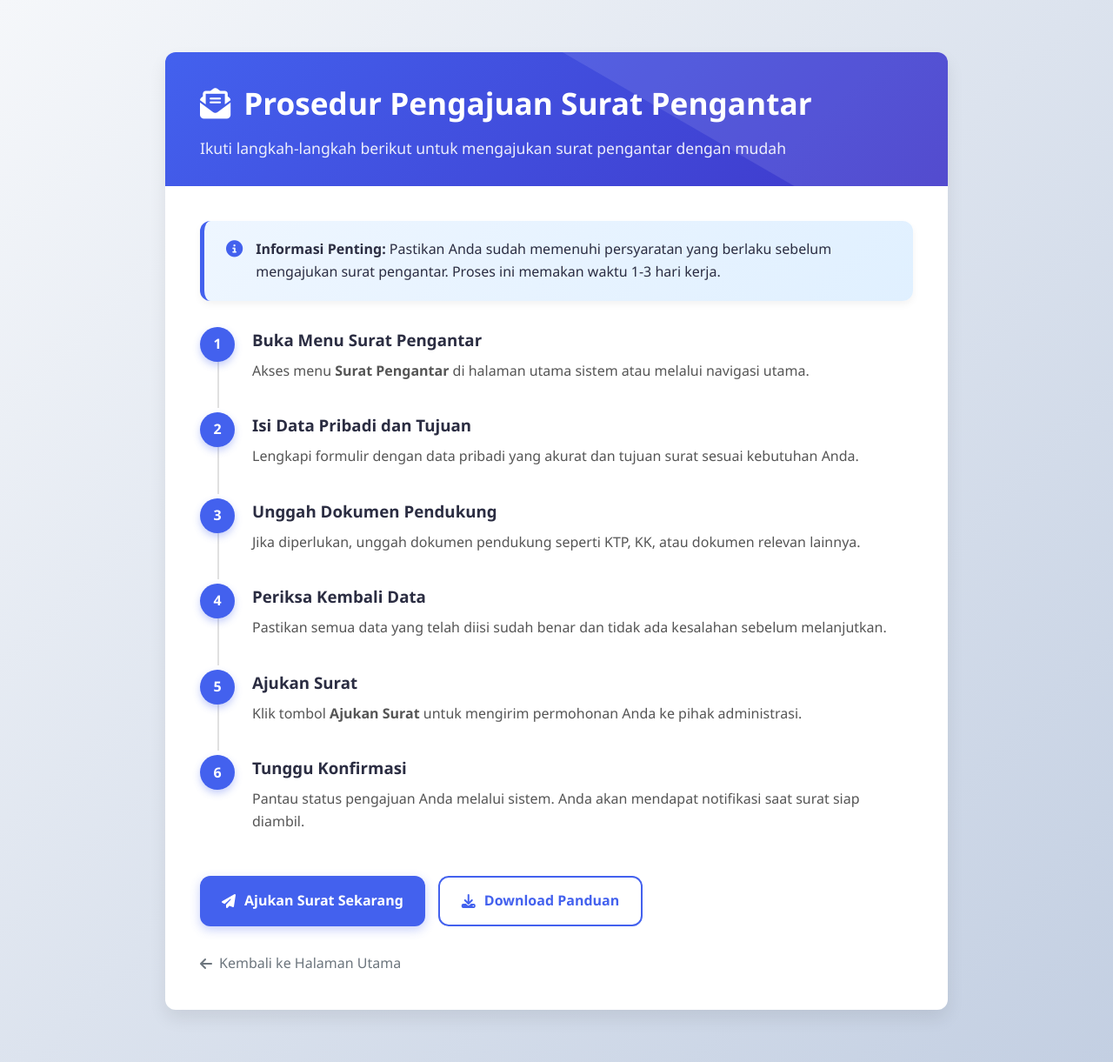
After one commit to NOFRIANSAFUTRA/web_bariah, a PHP site: page /pengantar.php in a window 1280 px wide. The commit adds this page. Shown: the whole page at 87% size. Run offline with PHP 8.4, Linux system fonts and the light colour scheme; a stand-in replaces the project's code that opens the database connection.

Commit message:
update halaman pengantar dan tombol ajukan

```diff
--- a/form_pengajuan.php
+++ b/form_pengajuan.php
@@ -35,8 +35,6 @@ switch ($jenis_surat) {
         $nama_surat = 'Rekomendasi Nikah';
         break;
     default:
-        header("Location: dashboard.php");
-        exit();
 }
 
 // Ambil data user dari database
@@ -104,6 +102,7 @@ if ($_SERVER['REQUEST_METHOD'] === 'POST') {
 
 <!DOCTYPE html>
 <html lang="id">
+
 <head>
     <meta charset="UTF-8">
     <meta name="viewport" content="width=device-width, initial-scale=1.0">
@@ -233,6 +232,7 @@ if ($_SERVER['REQUEST_METHOD'] === 'POST') {
         }
     </style>
 </head>
+
 <body>
     <div class="container">
         <div class="form-header">
@@ -287,4 +287,5 @@ if ($_SERVER['REQUEST_METHOD'] === 'POST') {
         </form>
     </div>
 </body>
+
 </html>
--- /dev/null
+++ b/pengantar.php
@@ -0,0 +1,331 @@
+<!DOCTYPE html>
+<html lang="id">
+
+<head>
+  <meta charset="UTF-8" />
+  <meta name="viewport" content="width=device-width, initial-scale=1.0" />
+  <title>Prosedur Surat Pengantar</title>
+  <link
+    rel="stylesheet"
+    href="https://cdnjs.cloudflare.com/ajax/libs/font-awesome/6.4.0/css/all.min.css" />
+
+  <style>
+    :root {
+      --accent-color: #4361ee;
+      --primary-light: #4895ef;
+      --secondary-color: #3f37c9;
+      --dark-color: #2b2d42;
+      --light-color: #f8f9fa;
+      --success-color: #4cc9f0;
+      --border-radius: 12px;
+      --box-shadow: 0 10px 20px rgba(0, 0, 0, 0.08);
+      --transition: all 0.3s ease;
+    }
+
+    * {
+      margin: 0;
+      padding: 0;
+      box-sizing: border-box;
+    }
+
+    body {
+      font-family: 'Segoe UI', Tahoma, Geneva, Verdana, sans-serif;
+      background: linear-gradient(135deg, #f5f7fa 0%, #c3cfe2 100%);
+      min-height: 100vh;
+      padding: 20px;
+      color: var(--dark-color);
+      line-height: 1.6;
+    }
+
+    .container {
+      max-width: 900px;
+      margin: 40px auto;
+      background: white;
+      border-radius: var(--border-radius);
+      box-shadow: var(--box-shadow);
+      overflow: hidden;
+      position: relative;
+    }
+
+    .header {
+      background: linear-gradient(135deg, var(--accent-color) 0%, var(--secondary-color) 100%);
+      color: white;
+      padding: 30px 40px;
+      position: relative;
+      overflow: hidden;
+    }
+
+    .header::before {
+      content: "";
+      position: absolute;
+      top: -50%;
+      right: -50%;
+      width: 100%;
+      height: 200%;
+      background: rgba(255, 255, 255, 0.1);
+      transform: rotate(30deg);
+    }
+
+    h1 {
+      font-size: 2.2rem;
+      margin-bottom: 10px;
+      position: relative;
+      display: flex;
+      align-items: center;
+      gap: 15px;
+    }
+
+    .header p {
+      opacity: 0.9;
+      font-size: 1.1rem;
+    }
+
+    .content {
+      padding: 40px;
+    }
+
+    .info-box {
+      background: linear-gradient(135deg, #eef6ff 0%, #e0f0ff 100%);
+      border-left: 5px solid var(--accent-color);
+      padding: 20px 25px;
+      border-radius: var(--border-radius);
+      margin-bottom: 30px;
+      color: var(--dark-color);
+      display: flex;
+      align-items: flex-start;
+      gap: 15px;
+      box-shadow: 0 4px 8px rgba(0, 0, 0, 0.05);
+    }
+
+    .info-box i {
+      color: var(--accent-color);
+      font-size: 1.2rem;
+      margin-top: 2px;
+    }
+
+    .steps-container {
+      margin-bottom: 40px;
+    }
+
+    .step {
+      display: flex;
+      margin-bottom: 25px;
+      position: relative;
+    }
+
+    .step-number {
+      background: var(--accent-color);
+      color: white;
+      width: 40px;
+      height: 40px;
+      border-radius: 50%;
+      display: flex;
+      align-items: center;
+      justify-content: center;
+      font-weight: bold;
+      margin-right: 20px;
+      flex-shrink: 0;
+      box-shadow: 0 4px 8px rgba(67, 97, 238, 0.3);
+      position: relative;
+      z-index: 2;
+    }
+
+    .step-content {
+      flex: 1;
+      padding-bottom: 10px;
+    }
+
+    .step-content h3 {
+      margin-bottom: 8px;
+      color: var(--dark-color);
+    }
+
+    .step-content p {
+      color: #555;
+    }
+
+    .step:not(:last-child)::after {
+      content: "";
+      position: absolute;
+      top: 40px;
+      left: 20px;
+      width: 2px;
+      height: calc(100% - 20px);
+      background: #e0e0e0;
+      z-index: 1;
+    }
+
+    .action-buttons {
+      display: flex;
+      gap: 15px;
+      flex-wrap: wrap;
+      margin-top: 30px;
+    }
+
+    .btn {
+      display: inline-flex;
+      align-items: center;
+      gap: 10px;
+      padding: 14px 25px;
+      border-radius: var(--border-radius);
+      font-weight: 600;
+      text-decoration: none;
+      transition: var(--transition);
+      cursor: pointer;
+      border: none;
+      font-size: 1rem;
+    }
+
+    .btn-primary {
+      background: var(--accent-color);
+      color: white;
+      box-shadow: 0 4px 12px rgba(67, 97, 238, 0.3);
+    }
+
+    .btn-primary:hover {
+      background: var(--secondary-color);
+      transform: translateY(-3px);
+      box-shadow: 0 6px 15px rgba(67, 97, 238, 0.4);
+    }
+
+    .btn-secondary {
+      background: transparent;
+      color: var(--accent-color);
+      border: 2px solid var(--accent-color);
+    }
+
+    .btn-secondary:hover {
+      background: rgba(67, 97, 238, 0.05);
+      transform: translateY(-3px);
+    }
+
+    .back-link {
+      display: inline-flex;
+      align-items: center;
+      gap: 8px;
+      margin-top: 30px;
+      color: #6c757d;
+      text-decoration: none;
+      font-weight: 500;
+      transition: var(--transition);
+    }
+
+    .back-link:hover {
+      color: var(--accent-color);
+      transform: translateX(-5px);
+    }
+
+    @media (max-width: 768px) {
+      .container {
+        margin: 20px auto;
+      }
+
+      .header,
+      .content {
+        padding: 25px;
+      }
+
+      h1 {
+        font-size: 1.8rem;
+      }
+
+      .action-buttons {
+        flex-direction: column;
+      }
+
+      .btn {
+        width: 100%;
+        justify-content: center;
+      }
+    }
+  </style>
+</head>
+
+<body>
+  <div class="container">
+    <div class="header">
+      <h1>
+        <i class="fas fa-envelope-open-text"></i> Prosedur Pengajuan Surat Pengantar
+      </h1>
+      <p>Ikuti langkah-langkah berikut untuk mengajukan surat pengantar dengan mudah</p>
+    </div>
+
+    <div class="content">
+      <div class="info-box">
+        <i class="fas fa-info-circle"></i>
+        <div>
+          <strong>Informasi Penting:</strong> Pastikan Anda sudah memenuhi persyaratan yang berlaku sebelum mengajukan surat pengantar. Proses ini memakan waktu 1-3 hari kerja.
+        </div>
+      </div>
+
+      <div class="steps-container">
+        <div class="step">
+          <div class="step-number">1</div>
+          <div class="step-content">
+            <h3>Buka Menu Surat Pengantar</h3>
+            <p>Akses menu <strong>Surat Pengantar</strong> di halaman utama sistem atau melalui navigasi utama.</p>
+          </div>
+        </div>
+
+        <div class="step">
+          <div class="step-number">2</div>
+          <div class="step-content">
+            <h3>Isi Data Pribadi dan Tujuan</h3>
+            <p>Lengkapi formulir dengan data pribadi yang akurat dan tujuan surat sesuai kebutuhan Anda.</p>
+          </div>
+        </div>
+
+        <div class="step">
+          <div class="step-number">3</div>
+          <div class="step-content">
+            <h3>Unggah Dokumen Pendukung</h3>
+            <p>Jika diperlukan, unggah dokumen pendukung seperti KTP, KK, atau dokumen relevan lainnya.</p>
+          </div>
+        </div>
+
+        <div class="step">
+          <div class="step-number">4</div>
+          <div class="step-content">
+            <h3>Periksa Kembali Data</h3>
+            <p>Pastikan semua data yang telah diisi sudah benar dan tidak ada kesalahan sebelum melanjutkan.</p>
+          </div>
+        </div>
+
+        <div class="step">
+          <div class="step-number">5</div>
+          <div class="step-content">
+            <h3>Ajukan Surat</h3>
+            <p>Klik tombol <strong>Ajukan Surat</strong> untuk mengirim permohonan Anda ke pihak administrasi.</p>
+          </div>
+        </div>
+
+        <div class="step">
+          <div class="step-number">6</div>
+          <div class="step-content">
+            <h3>Tunggu Konfirmasi</h3>
+            <p>Pantau status pengajuan Anda melalui sistem. Anda akan mendapat notifikasi saat surat siap diambil.</p>
+          </div>
+        </div>
+      </div>
+
+      <div class="action-buttons">
+        <a href="form_pengajuan.php" class="btn btn-primary">
+          <i class="fas fa-paper-plane"></i>
+          <span>Ajukan Surat Sekarang</span>
+        </a>
+
+        <a href="#" class="btn btn-secondary">
+          <i class="fas fa-download"></i>
+          <span>Download Panduan</span>
+        </a>
+      </div>
+
+      <a href="index.html" class="back-link">
+        <i class="fas fa-arrow-left"></i>
+        <span>Kembali ke Halaman Utama</span>
+      </a>
+    </div>
+  </div>
+</body>
+
+</html>
```
Also changed, not shown: dashboard_user.php (+27 -16 lines).
